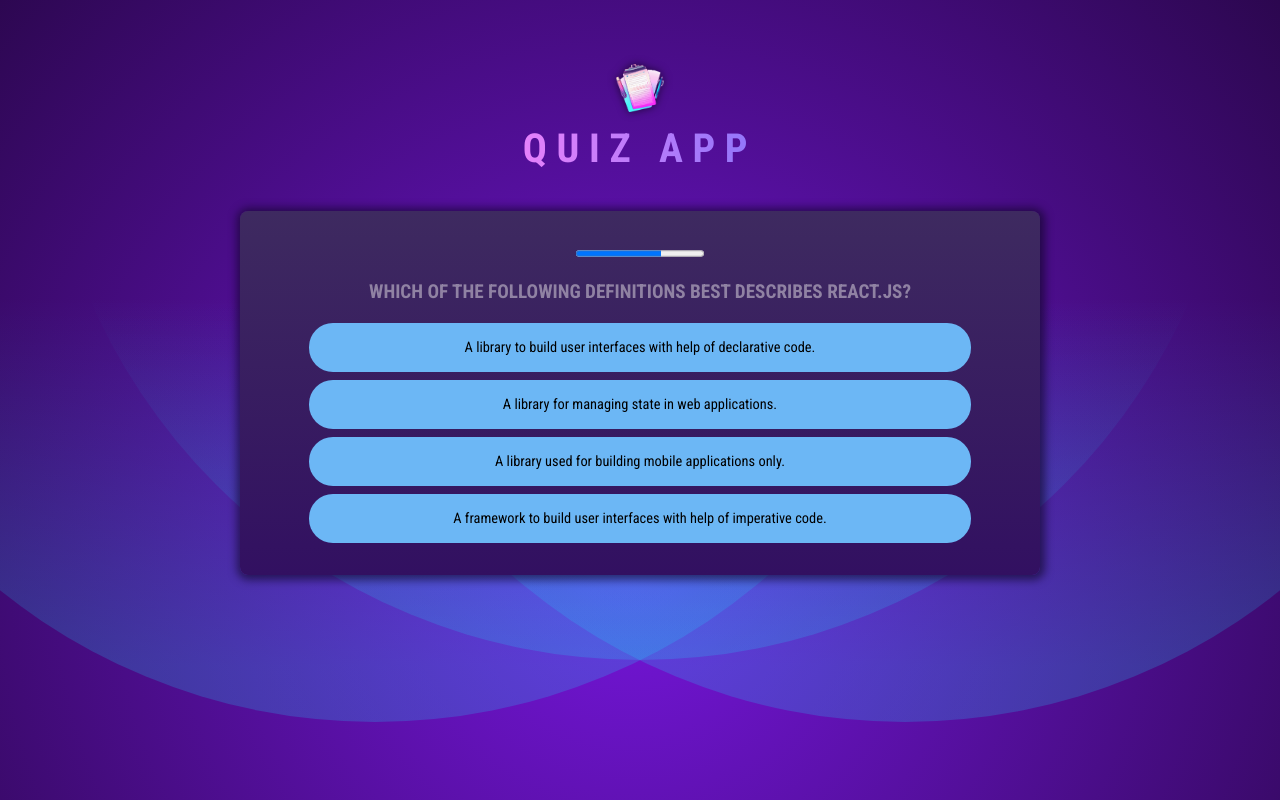
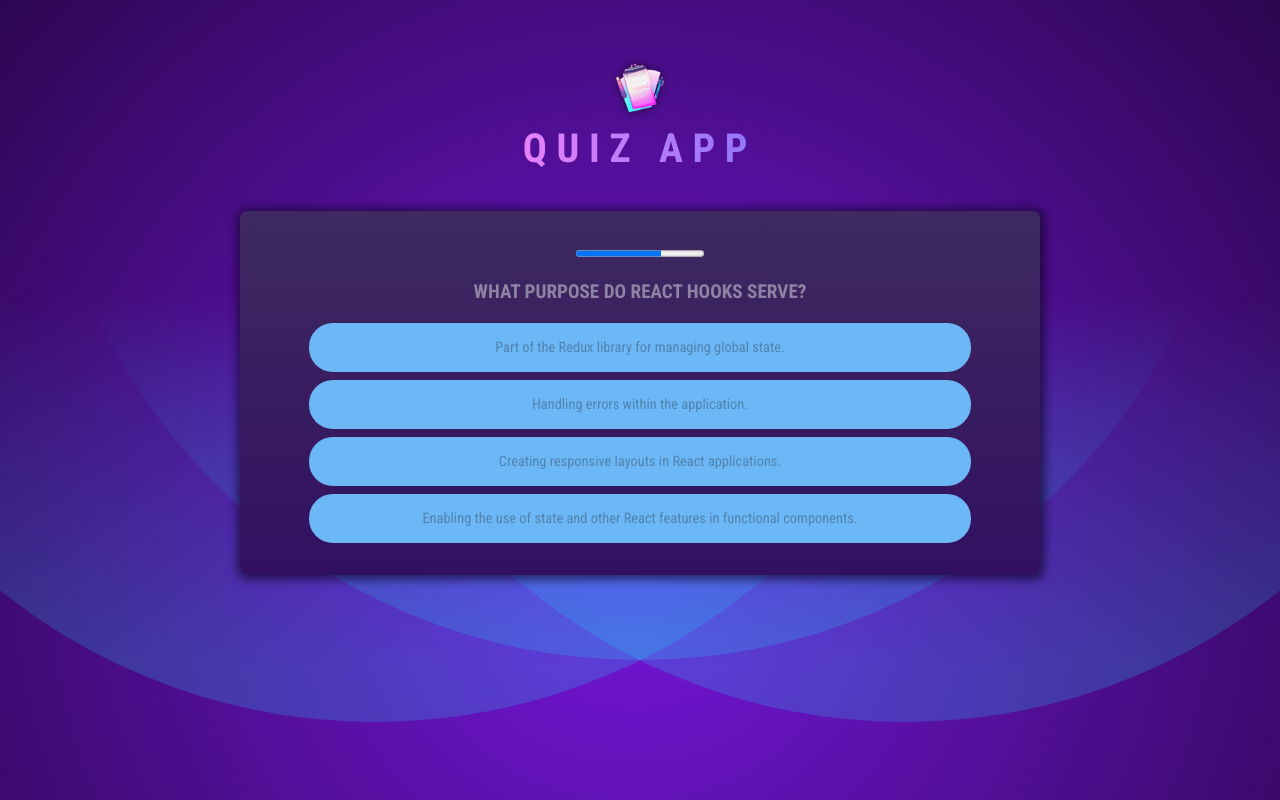
Before and after one commit to slavkoSenkiv/quizApp, a React (Vite) app: page / in a window 1280 px wide. Built offline with nearby package versions, Linux system fonts and the light colour scheme.

Commit message:
work on answers and quizz component

```diff
--- a/src/components/Answers.jsx
+++ b/src/components/Answers.jsx
@@ -1,16 +1,41 @@
-export default function Answers({ answers, onSelect }) {
-  const shuffledAnswers = [...answers];
-  shuffledAnswers.sort(() => Math.random() - 0.5);
+import { useRef } from "react";
+
+export default function Answers({
+  answers,
+  selectedAnswer,
+  answerState,
+  onSelect,
+}) {
+  const shuffledAnswers = useRef();
+  if (!shuffledAnswers.current) {
+    shuffledAnswers.current = [...answers];
+    shuffledAnswers.current.sort(() => Math.random() - 0.5);
+  }
 
   return (
     <ul id="answers">
-      {shuffledAnswers.map((answer, index) => (
-        <li key={index} className="answer">
-          <button onClick={() => onSelect(answer)}>
-            {answer}
-          </button>
-        </li>
-      ))}
+      {shuffledAnswers.current.map((answer, index) => {
+        const isSelected = selectedAnswer === answer;
+        let btnClass;
+        if (
+          (answerState === "correct" || answerState === "wrong") &&
+          isSelected
+        ) {
+          btnClass = answerState;
+        }
+
+        return (
+          <li key={index} className="answer">
+            <button
+              onClick={() => onSelect(answer)}
+              className={btnClass}
+              disabled={answerState != ""}
+            >
+              {answer}
+            </button>
+          </li>
+        );
+      })}
     </ul>
   );
 }
--- a/src/components/Question.jsx
+++ b/src/components/Question.jsx
@@ -1,5 +1,7 @@
 import CountDown from "./CountDown";
 import Answers from "./Answers";
+import { useState } from "react";
+import QUESTIONS from "../../questions";
 
 /*
 answers
@@ -9,25 +11,54 @@
     ul>li>btn
 */
 
-export default function Question({
-  questionText,
-  questionAnswers,
-  onSelectAnswer,
-  onSkipAnser,
-}) {
-  let timer = 3000;
-  setTimeout(()=>{
-    onSkipAnser
-  }, timer)
+export default function Question({ index, onSelectAnswer, onSkipAnswer }) {
+  const [answer, setAnswer] = useState({
+    selectedAnswer: "",
+    isCorrect: null,
+  });
 
+
+
+  setTimeout(() => {
+    console.log("run skip");
+    onSkipAnswer();
+  }, 3000);
+
+  function handleSelectAnswer(answer) {
+    setAnswer({
+      selectedAnswer: answer,
+      isCorrect: null,
+    });
+
+    setTimeout(() => {
+      setAnswer({
+        selectedAnswer: answer,
+        isCorrect: answer === QUESTIONS[index].answers[0],
+      });
+
+      setTimeout(() => {
+        onSelectAnswer(answer);
+      }, 2000);
+    }, 1000);
+  }
+
+  let answerState;
+
+  if (answer.selectedAnswer && answer.isCorrect !== null) {
+    answerState = answer.isCorrect ? "correct" : "wrong";
+  } else if (answer.selectedAnswer) {
+    answerState = "answered";
+  }
 
   return (
     <div id="question-overview">
       <CountDown />
-      <h2>{questionText}</h2>
+      <h2>{QUESTIONS[index].text}</h2>
       <Answers
-        answers={questionAnswers}
-        onSelect={onSelectAnswer}
+        answers={QUESTIONS[index].answers}
+        selectedAnswer={answer.selectedAnswer}
+        answerState={answerState}
+        onSelect={handleSelectAnswer}
       />
     </div>
   );
--- a/src/components/QuestionOverview.jsx
+++ b/src/components/QuestionOverview.jsx
@@ -39,8 +39,8 @@
   return (
     <section id="quiz">
       <Question
-        questionText={QUESTIONS[currentQuestionIndex].text}
-        questionAnswers={QUESTIONS[currentQuestionIndex].answers}
+        key={currentQuestionIndex}
+        index={currentQuestionIndex}
         onSelectAnswer={handleSelectAnswer}
         onSkipAnswer={handleSkipAnswer}
       />
```
